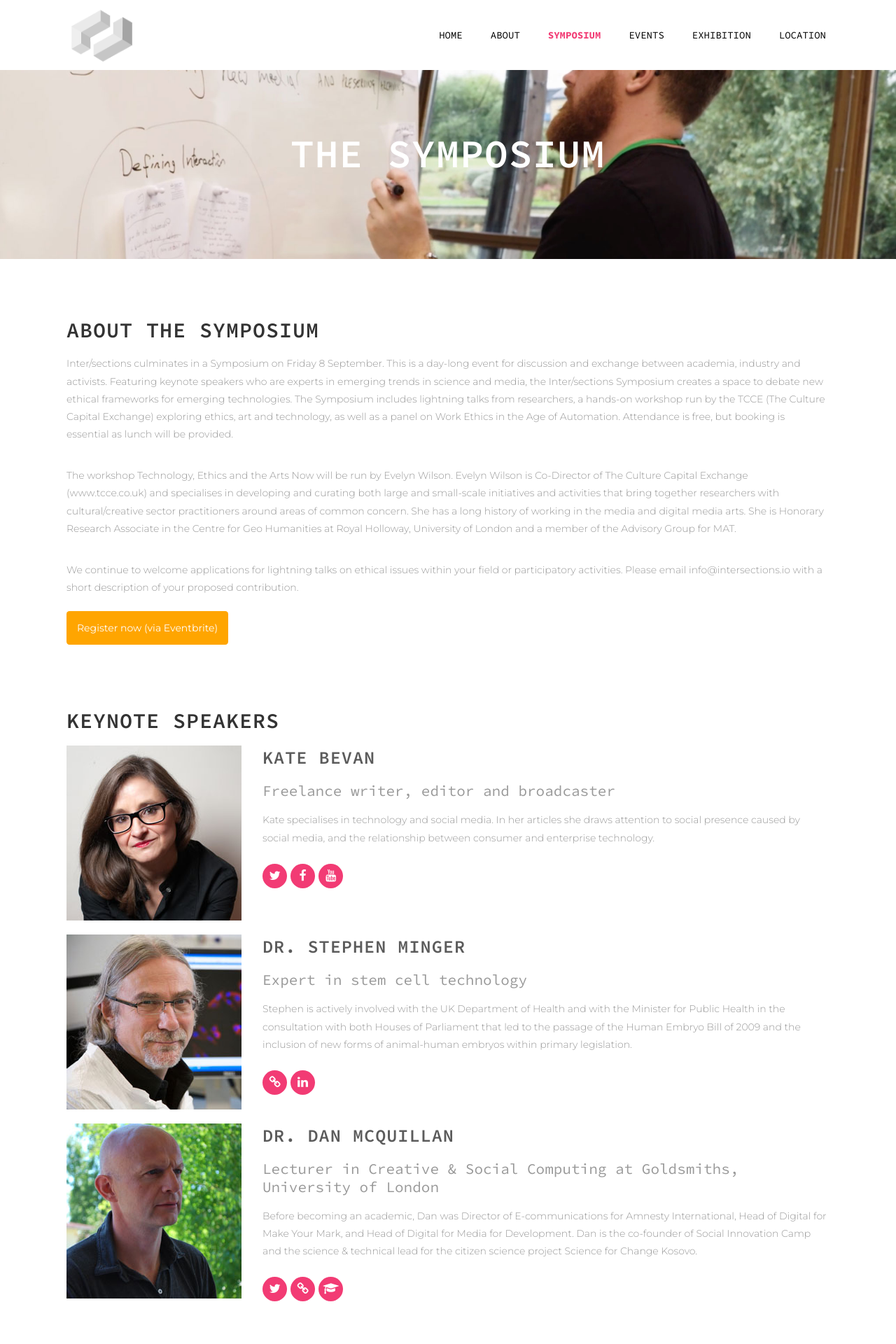
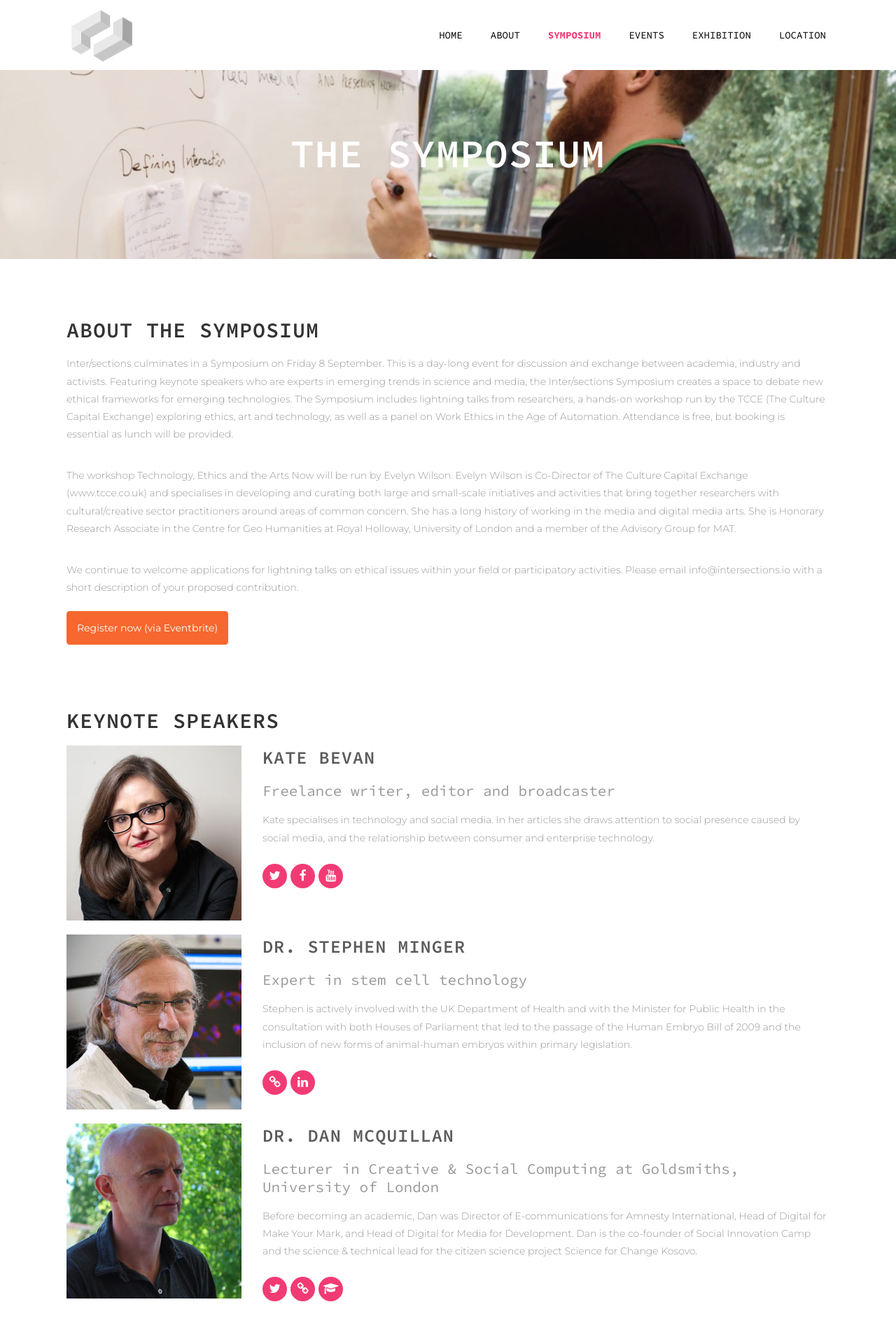
Before and after one commit to disastrid/intersections_redux, a Jekyll site: the page built from symposium.html, in a window 1280 px wide. Shown: the top 1920 px of the page at 70% size. Built offline with Jekyll 4.4.1, drawn with Linux system fonts in a browser that asks for light colours.

Commit message:
Adjusted colours for booking buttons

```diff
--- a/_sass/foundation/components/_custom-intersections.scss
+++ b/_sass/foundation/components/_custom-intersections.scss
@@ -109,7 +109,12 @@ p{
 	-webkit-border-radius: 0.3rem;
 	border-radius: 0.3rem;
 	&.register-now {
-		background: orange;
+		// This is the colour Eventbrite uses:
+		background: #f6682f;
+		&:hover {
+			// This is what Eventbrite uses on hover:
+			background: #b73a08;
+		}
 	}
 
 	&:hover {
```
